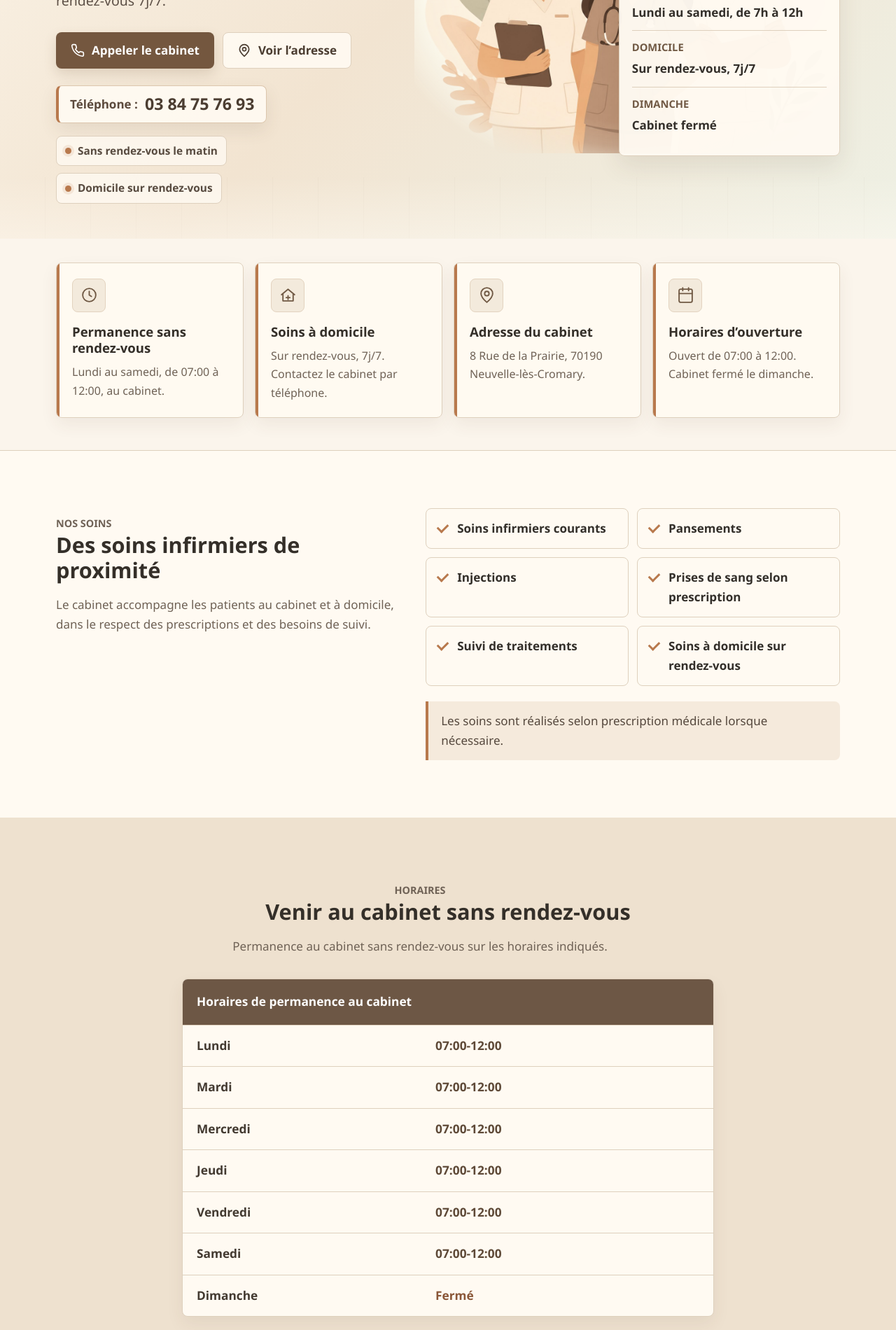
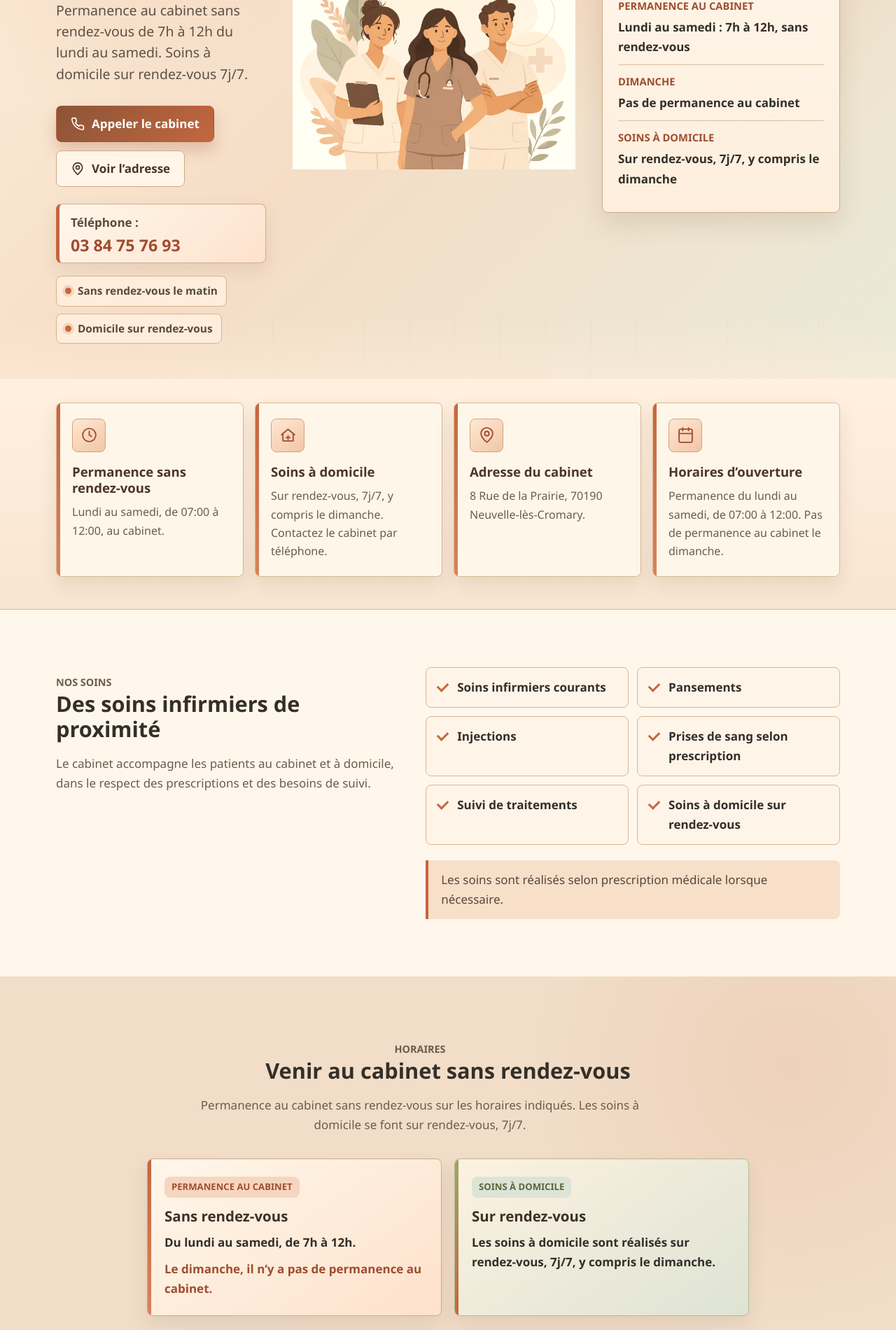
Before and after one commit to FlorentKurda/Vitrine-Infirmiere, a plain HTML site: page index.html in a window 1280 px wide. Shown: the part 448-2348 px from the top of the page at 70% size. Drawn offline with Linux system fonts and the light colour scheme.

Commit message:
Update 6

```diff
--- a/index.html
+++ b/index.html
@@ -124,27 +124,28 @@
                 class="hero-illustration-img"
               >
             </div>
-            <aside class="hero-panel" aria-label="Informations essentielles">
+          </div>
+
+          <aside class="hero-panel reveal" aria-label="Informations essentielles">
             <div class="status-line">
               <span class="status-dot" aria-hidden="true"></span>
               <span>Permanence au cabinet : lundi au samedi, 07:00-12:00</span>
             </div>
             <dl class="hero-facts">
               <div>
-                  <dt>Sans rendez-vous</dt>
-                  <dd>Lundi au samedi, de 7h à 12h</dd>
-                </div>
-                <div>
-                  <dt>Domicile</dt>
-                  <dd>Sur rendez-vous, 7j/7</dd>
+                <dt>Permanence au cabinet</dt>
+                <dd>Lundi au samedi : 7h à 12h, sans rendez-vous</dd>
               </div>
               <div>
                 <dt>Dimanche</dt>
-                  <dd>Cabinet fermé</dd>
+                <dd>Pas de permanence au cabinet</dd>
+              </div>
+              <div>
+                <dt>Soins à domicile</dt>
+                <dd>Sur rendez-vous, 7j/7, y compris le dimanche</dd>
               </div>
             </dl>
           </aside>
-          </div>
         </div>
       </section>
 
@@ -169,7 +170,7 @@
               </svg>
             </span>
             <h2>Soins à domicile</h2>
-            <p>Sur rendez-vous, 7j/7. Contactez le cabinet par téléphone.</p>
+            <p>Sur rendez-vous, 7j/7, y compris le dimanche. Contactez le cabinet par téléphone.</p>
           </article>
           <article class="info-card reveal">
             <span class="icon-badge" aria-hidden="true">
@@ -189,7 +190,7 @@
               </svg>
             </span>
             <h2>Horaires d’ouverture</h2>
-            <p>Ouvert de 07:00 à 12:00. Cabinet fermé le dimanche.</p>
+            <p>Permanence du lundi au samedi, de 07:00 à 12:00. Pas de permanence au cabinet le dimanche.</p>
           </article>
         </div>
       </section>
@@ -225,7 +226,20 @@
           <div class="section-heading centered reveal">
             <p class="eyebrow">Horaires</p>
             <h2>Venir au cabinet sans rendez-vous</h2>
-            <p>Permanence au cabinet sans rendez-vous sur les horaires indiqués.</p>
+            <p>Permanence au cabinet sans rendez-vous sur les horaires indiqués. Les soins à domicile se font sur rendez-vous, 7j/7.</p>
+          </div>
+          <div class="hours-summary reveal" aria-label="Synthèse des horaires">
+            <article>
+              <span class="summary-kicker">Permanence au cabinet</span>
+              <h3>Sans rendez-vous</h3>
+              <p>Du lundi au samedi, de 7h à 12h.</p>
+              <p class="summary-note">Le dimanche, il n’y a pas de permanence au cabinet.</p>
+            </article>
+            <article class="home-summary">
+              <span class="summary-kicker">Soins à domicile</span>
+              <h3>Sur rendez-vous</h3>
+              <p>Les soins à domicile sont réalisés sur rendez-vous, 7j/7, y compris le dimanche.</p>
+            </article>
           </div>
           <div class="hours-wrap reveal">
             <table class="hours-table">
@@ -257,7 +271,7 @@
                 </tr>
                 <tr class="closed-row">
                   <th scope="row">Dimanche</th>
-                  <td>Fermé</td>
+                  <td>Pas de permanence au cabinet</td>
                 </tr>
               </tbody>
             </table>
@@ -271,7 +285,7 @@
             <p class="eyebrow">Soins à domicile</p>
             <h2>Organiser un passage à domicile</h2>
             <p>
-              Les soins à domicile sont réalisés sur rendez-vous 7j/7.
+              Les soins à domicile sont réalisés sur rendez-vous 7j/7, y compris le dimanche.
               Pour organiser un passage, contactez directement le cabinet par téléphone.
             </p>
           </div>
@@ -382,7 +396,7 @@
         </div>
         <div>
           <span>Horaires</span>
-          <p>Lundi au samedi : 07:00-12:00<br>Dimanche : fermé</p>
+          <p>Permanence : lundi au samedi, 07:00-12:00<br>Dimanche : pas de permanence au cabinet<br>Soins à domicile : sur rendez-vous, 7j/7</p>
         </div>
       </div>
       <div class="container footer-bottom">
--- a/styles.css
+++ b/styles.css
@@ -1,21 +1,24 @@
 :root {
-  --color-bg: #f7f0e5;
-  --color-surface: #fffaf2;
-  --color-surface-strong: #ffffff;
-  --color-soft: #efe4d4;
-  --color-linen: #f3eadc;
-  --color-line: #ded0bd;
+  --color-bg: #f8eadc;
+  --color-surface: #fff7eb;
+  --color-surface-strong: #fffaf2;
+  --color-soft: #f0dcc8;
+  --color-linen: #f4e1cb;
+  --color-line: #d9bea0;
   --color-text: #332f2a;
-  --color-muted: #6f6256;
-  --color-primary: #705944;
-  --color-primary-dark: #4b3d31;
-  --color-blue: #eadcc9;
-  --color-sage: #dce4d5;
-  --color-accent: #8a7f63;
-  --color-copper: #b8794d;
-  --color-copper-soft: #f3dfcb;
-  --color-alert: #fff3d8;
-  --shadow-soft: 0 14px 34px rgba(78, 61, 43, 0.1);
+  --color-muted: #6d5b4e;
+  --color-primary: #76503a;
+  --color-primary-dark: #4a3428;
+  --color-blue: #f0d5bf;
+  --color-sage: #cbd9bf;
+  --color-accent: #9a7044;
+  --color-copper: #c4673f;
+  --color-copper-dark: #9f4d2f;
+  --color-copper-soft: #f6d5bf;
+  --color-terracotta: #d9825b;
+  --color-peach: #fde3cf;
+  --color-alert: #fff0cd;
+  --shadow-soft: 0 16px 34px rgba(91, 58, 36, 0.13);
   --radius: 8px;
   --container: 1120px;
 }
@@ -31,7 +34,7 @@ html {
 body {
   margin: 0;
   background:
-    linear-gradient(180deg, #fbf6ee 0, var(--color-bg) 56%, #f4eadc 100%);
+    linear-gradient(180deg, #fff4e7 0, var(--color-bg) 50%, #f2d8c4 100%);
   color: var(--color-text);
   font-family: "Segoe UI", Arial, Helvetica, sans-serif;
   font-size: 17px;
@@ -152,9 +155,9 @@ select {
   place-items: center;
   flex: 0 0 auto;
   border-radius: 50%;
-  background: #f4eadc;
-  color: var(--color-primary);
-  border: 1px solid rgba(184, 121, 77, 0.22);
+  background: linear-gradient(145deg, #fff2df, #f3d0b5);
+  color: var(--color-copper-dark);
+  border: 1px solid rgba(196, 103, 63, 0.35);
 }
 
 .brand-mark svg {
@@ -185,8 +188,8 @@ select {
 
 .site-nav a:hover,
 .site-nav a:focus-visible {
-  background: var(--color-linen);
-  color: var(--color-primary-dark);
+  background: #f7dfc9;
+  color: var(--color-copper-dark);
 }
 
 .header-call {
@@ -196,7 +199,7 @@ select {
   min-height: 48px;
   padding: 0 16px;
   border-radius: var(--radius);
-  background: var(--color-primary);
+  background: linear-gradient(135deg, #8b5c3d, var(--color-copper-dark));
   color: #ffffff;
   text-decoration: none;
   font-weight: 700;
@@ -205,7 +208,7 @@ select {
 
 .header-call:hover,
 .header-call:focus-visible {
-  background: var(--color-primary-dark);
+  background: linear-gradient(135deg, var(--color-copper-dark), #7d3e28);
 }
 
 .header-call svg,
@@ -271,7 +274,9 @@ select {
 
 .section-band {
   background:
-    linear-gradient(135deg, #fbf4e8 0%, #f2e4d1 48%, #eef0e4 100%);
+    radial-gradient(circle at 14% 18%, rgba(217, 130, 91, 0.16), transparent 28%),
+    radial-gradient(circle at 78% 24%, rgba(196, 103, 63, 0.13), transparent 30%),
+    linear-gradient(135deg, #fff1df 0%, #f5ddc6 48%, #e9ead8 100%);
 }
 
 .hero {
@@ -283,9 +288,14 @@ select {
 .hero::before {
   content: "";
   position: absolute;
-  inset: 28px 0 auto;
-  height: 1px;
-  background: linear-gradient(90deg, transparent, rgba(112, 89, 68, 0.22), transparent);
+  right: 9%;
+  top: 34px;
+  width: 132px;
+  height: 132px;
+  border: 1px solid rgba(196, 103, 63, 0.2);
+  border-radius: 52% 48% 60% 40%;
+  background: rgba(255, 247, 235, 0.35);
+  pointer-events: none;
 }
 
 .hero::after {
@@ -294,8 +304,8 @@ select {
   inset: auto 0 0;
   height: 88px;
   background:
-    linear-gradient(180deg, transparent, rgba(255, 250, 242, 0.46)),
-    repeating-linear-gradient(90deg, transparent 0 64px, rgba(112, 89, 68, 0.035) 64px 65px);
+    linear-gradient(180deg, transparent, rgba(255, 236, 216, 0.52)),
+    repeating-linear-gradient(90deg, transparent 0 64px, rgba(196, 103, 63, 0.055) 64px 65px);
   pointer-events: none;
 }
 
@@ -303,8 +313,8 @@ select {
   position: relative;
   z-index: 1;
   display: grid;
-  grid-template-columns: minmax(0, 0.88fr) minmax(520px, 1.12fr);
-  gap: 34px;
+  grid-template-columns: minmax(300px, 1fr) minmax(340px, 430px) minmax(280px, 340px);
+  gap: clamp(24px, 3vw, 46px);
   align-items: center;
 }
 
@@ -322,19 +332,18 @@ select {
 
 .hero-visual {
   position: relative;
-  min-height: 520px;
   display: grid;
-  align-items: center;
+  place-items: center;
 }
 
 .hero-visual::before {
   content: "";
   position: absolute;
-  inset: 34px 10px 54px 42px;
+  inset: 9% 0 10%;
   border-radius: 38% 62% 44% 56%;
   background:
-    radial-gradient(circle at 74% 22%, rgba(184, 121, 77, 0.14), transparent 30%),
-    linear-gradient(145deg, rgba(255, 250, 242, 0.64), rgba(239, 228, 212, 0.62));
+    radial-gradient(circle at 74% 22%, rgba(217, 130, 91, 0.2), transparent 30%),
+    linear-gradient(145deg, rgba(255, 247, 235, 0.74), rgba(242, 204, 174, 0.68));
   pointer-events: none;
 }
 
@@ -345,20 +354,16 @@ select {
   top: 12%;
   width: 88px;
   height: 88px;
-  border: 1px solid rgba(184, 121, 77, 0.18);
+  border: 1px solid rgba(196, 103, 63, 0.24);
   border-radius: 50%;
   pointer-events: none;
 }
 
 .hero-illustration-wrap {
   position: relative;
-  z-index: 1;
-  width: min(100%, 700px);
+  z-index: 0;
+  width: min(100%, 430px);
   margin-inline: auto;
-  -webkit-mask-image:
-    radial-gradient(ellipse at 52% 47%, #000 58%, rgba(0, 0, 0, 0.8) 68%, transparent 83%);
-  mask-image:
-    radial-gradient(ellipse at 52% 47%, #000 58%, rgba(0, 0, 0, 0.8) 68%, transparent 83%);
 }
 
 .hero-illustration-img {
@@ -369,12 +374,12 @@ select {
   height: auto;
   object-fit: contain;
   mix-blend-mode: multiply;
-  filter: saturate(0.98) sepia(0.08) contrast(0.98);
+  filter: saturate(1.08) sepia(0.08) contrast(1.01);
 }
 
 .eyebrow {
   margin: 0 0 12px;
-  color: #6f513d;
+  color: var(--color-copper-dark);
   font-size: 0.9rem;
   font-weight: 700;
   letter-spacing: 0;
@@ -392,7 +397,7 @@ h1 {
   max-width: 720px;
   margin: 0;
   color: #2f2a25;
-  font-size: clamp(2rem, 3.6vw, 3.05rem);
+  font-size: clamp(2rem, 3.2vw, 2.85rem);
   line-height: 1.12;
   letter-spacing: 0;
 }
@@ -437,26 +442,27 @@ h2 {
 }
 
 .button-primary {
-  background: #74573f;
+  background: linear-gradient(135deg, #8a5437 0%, var(--color-copper) 100%);
   color: #ffffff;
-  box-shadow: 0 8px 18px rgba(116, 87, 63, 0.18);
+  box-shadow: 0 12px 22px rgba(159, 77, 47, 0.25);
 }
 
 .button-primary:hover,
 .button-primary:focus-visible {
-  background: var(--color-primary-dark);
+  background: linear-gradient(135deg, var(--color-copper-dark) 0%, #b75a36 100%);
+  box-shadow: 0 14px 26px rgba(159, 77, 47, 0.31);
 }
 
 .button-secondary {
-  background: rgba(255, 250, 242, 0.94);
-  border-color: var(--color-line);
+  background: rgba(255, 247, 235, 0.96);
+  border-color: #cfa982;
   color: var(--color-primary-dark);
 }
 
 .button-secondary:hover,
 .button-secondary:focus-visible {
-  border-color: #b8794d;
-  background: #f6eadc;
+  border-color: var(--color-copper);
+  background: #f9dcc5;
 }
 
 .phone-highlight {
@@ -468,17 +474,17 @@ h2 {
   margin: 24px 0 0;
   padding: 12px 16px;
   border: 1px solid var(--color-line);
-  border-color: #dcc6ad;
-  border-left: 4px solid var(--color-copper);
+  border-color: #d3ad8d;
+  border-left: 5px solid var(--color-copper);
   border-radius: var(--radius);
-  background: rgba(255, 250, 242, 0.94);
+  background: linear-gradient(135deg, rgba(255, 247, 235, 0.96), rgba(255, 227, 207, 0.88));
   color: #5b4a3d;
   font-weight: 700;
   box-shadow: 0 10px 24px rgba(92, 70, 48, 0.1);
 }
 
 .phone-highlight a {
-  color: var(--color-primary-dark);
+  color: var(--color-copper-dark);
   font-size: 1.45rem;
   line-height: 1.1;
   text-decoration: none;
@@ -499,9 +505,9 @@ h2 {
   gap: 9px;
   min-height: 38px;
   padding: 8px 12px;
-  border: 1px solid var(--color-line);
+  border: 1px solid #d6b38e;
   border-radius: var(--radius);
-  background: rgba(255, 250, 242, 0.78);
+  background: rgba(255, 240, 222, 0.88);
   font-size: 0.96rem;
 }
 
@@ -511,23 +517,22 @@ h2 {
   height: 9px;
   border-radius: 50%;
   background: var(--color-copper);
-  box-shadow: 0 0 0 4px rgba(184, 121, 77, 0.13);
+  box-shadow: 0 0 0 4px rgba(196, 103, 63, 0.17);
   flex: 0 0 auto;
 }
 
 .hero-panel {
-  position: absolute;
+  position: relative;
   overflow: hidden;
-  z-index: 2;
-  right: 0;
-  bottom: 28px;
-  width: min(338px, 52%);
+  z-index: 1;
+  width: 100%;
   margin: 0;
-  background: rgba(255, 250, 242, 0.96);
-  border: 1px solid var(--color-line);
+  background:
+    linear-gradient(180deg, rgba(255, 247, 235, 0.98), rgba(255, 239, 222, 0.94));
+  border: 1px solid #d2a985;
   border-radius: var(--radius);
   box-shadow: var(--shadow-soft);
-  padding: 18px;
+  padding: 22px;
 }
 
 .hero-panel::before {
@@ -535,7 +540,7 @@ h2 {
   position: absolute;
   inset: 0 0 auto;
   height: 4px;
-  background: linear-gradient(90deg, var(--color-primary), var(--color-copper));
+  background: linear-gradient(90deg, var(--color-primary), var(--color-copper), var(--color-terracotta));
 }
 
 .status-line {
@@ -544,8 +549,8 @@ h2 {
   gap: 10px;
   padding: 11px 12px;
   border-radius: var(--radius);
-  background: #f4eadc;
-  color: var(--color-primary-dark);
+  background: linear-gradient(135deg, #fae1c8, #f3c7aa);
+  color: #4e3325;
   font-weight: 700;
 }
 
@@ -554,7 +559,7 @@ h2 {
   height: 12px;
   border-radius: 50%;
   background: var(--color-copper);
-  box-shadow: 0 0 0 5px rgba(184, 121, 77, 0.14);
+  box-shadow: 0 0 0 5px rgba(196, 103, 63, 0.18);
   flex: 0 0 auto;
 }
 
@@ -573,7 +578,7 @@ h2 {
 }
 
 .hero-facts dt {
-  color: var(--color-primary);
+  color: var(--color-copper-dark);
   font-size: 0.92rem;
   font-weight: 700;
   text-transform: uppercase;
@@ -587,7 +592,8 @@ h2 {
 
 .quick-info {
   padding: 34px 0 46px;
-  background: #fbf5ec;
+  background:
+    linear-gradient(180deg, #fff0df 0%, #f8e5d1 100%);
   border-bottom: 1px solid var(--color-line);
 }
 
@@ -600,10 +606,10 @@ h2 {
 .info-card,
 .contact-card,
 .call-box {
-  background: rgba(255, 250, 242, 0.96);
-  border: 1px solid var(--color-line);
+  background: rgba(255, 247, 235, 0.97);
+  border: 1px solid #d8b894;
   border-radius: var(--radius);
-  box-shadow: 0 10px 24px rgba(78, 61, 43, 0.07);
+  box-shadow: 0 12px 26px rgba(91, 58, 36, 0.1);
 }
 
 .info-card {
@@ -616,8 +622,8 @@ h2 {
   content: "";
   position: absolute;
   inset: 0 auto 0 0;
-  width: 4px;
-  background: var(--color-copper);
+  width: 5px;
+  background: linear-gradient(180deg, var(--color-copper), var(--color-terracotta));
 }
 
 .icon-badge {
@@ -626,9 +632,9 @@ h2 {
   width: 48px;
   height: 48px;
   border-radius: var(--radius);
-  background: var(--color-linen);
-  color: var(--color-primary);
-  border: 1px solid #e3d3bf;
+  background: linear-gradient(145deg, #ffe8d2, #f2c5a6);
+  color: var(--color-copper-dark);
+  border: 1px solid #d5a27a;
 }
 
 .icon-badge svg {
@@ -645,6 +651,7 @@ h2 {
   margin-top: 16px;
   font-size: 1.16rem;
   line-height: 1.25;
+  color: #4d3529;
 }
 
 .info-card p {
@@ -659,7 +666,9 @@ h2 {
 }
 
 .section-soft {
-  background: #eee1cf;
+  background:
+    radial-gradient(circle at 88% 12%, rgba(217, 130, 91, 0.13), transparent 25%),
+    #f1ddc8;
 }
 
 .two-column,
@@ -710,9 +719,9 @@ h2 {
   position: relative;
   min-height: 54px;
   padding: 14px 16px 14px 44px;
-  border: 1px solid var(--color-line);
+  border: 1px solid #d9b792;
   border-radius: var(--radius);
-  background: #fffaf2;
+  background: #fff4e8;
   font-weight: 700;
 }
 
@@ -731,7 +740,7 @@ h2 {
 .note,
 .privacy-note {
   border-left: 4px solid var(--color-copper);
-  background: #f5eadc;
+  background: #f8dfc8;
   padding: 14px 18px;
   border-radius: 0 var(--radius) var(--radius) 0;
 }
@@ -747,14 +756,88 @@ h2 {
   color: #55483d;
 }
 
+.hours-summary {
+  display: grid;
+  grid-template-columns: repeat(2, minmax(0, 1fr));
+  gap: 18px;
+  margin: 34px auto 0;
+  max-width: 860px;
+}
+
+.hours-summary article {
+  position: relative;
+  overflow: hidden;
+  padding: 24px;
+  border: 1px solid #d4aa84;
+  border-radius: var(--radius);
+  background:
+    linear-gradient(145deg, rgba(255, 247, 235, 0.98), rgba(255, 226, 204, 0.9));
+  box-shadow: 0 12px 26px rgba(91, 58, 36, 0.1);
+}
+
+.hours-summary article::before {
+  content: "";
+  position: absolute;
+  inset: 0 auto 0 0;
+  width: 5px;
+  background: linear-gradient(180deg, var(--color-copper), var(--color-terracotta));
+}
+
+.hours-summary .home-summary {
+  border-color: #b4bd91;
+  background:
+    linear-gradient(145deg, rgba(253, 242, 225, 0.98), rgba(220, 228, 213, 0.92));
+}
+
+.hours-summary .home-summary::before {
+  background: linear-gradient(180deg, #9aa869, #c4673f);
+}
+
+.summary-kicker {
+  display: inline-flex;
+  align-items: center;
+  min-height: 30px;
+  padding: 4px 10px;
+  border-radius: var(--radius);
+  background: #f7d6bf;
+  color: var(--color-copper-dark);
+  font-size: 0.82rem;
+  font-weight: 800;
+  line-height: 1.2;
+  text-transform: uppercase;
+}
+
+.home-summary .summary-kicker {
+  background: #dce4d5;
+  color: #58663d;
+}
+
+.hours-summary h3 {
+  margin: 14px 0 0;
+  color: #3f3028;
+  font-size: 1.28rem;
+  line-height: 1.25;
+}
+
+.hours-summary p {
+  margin: 10px 0 0;
+  color: var(--color-text);
+  font-weight: 700;
+}
+
+.hours-summary .summary-note {
+  color: var(--color-copper-dark);
+  font-weight: 800;
+}
+
 .hours-wrap {
   max-width: 760px;
-  margin: 32px auto 0;
+  margin: 24px auto 0;
   overflow: hidden;
-  border: 1px solid var(--color-line);
+  border: 1px solid #d0a47e;
   border-radius: var(--radius);
-  background: #fffaf2;
-  box-shadow: 0 10px 24px rgba(78, 61, 43, 0.07);
+  background: #fff7eb;
+  box-shadow: 0 12px 26px rgba(91, 58, 36, 0.1);
 }
 
 .hours-table {
@@ -768,7 +851,7 @@ h2 {
   color: #ffffff;
   font-weight: 700;
   text-align: left;
-  background: #6d5745;
+  background: linear-gradient(135deg, #70513a, var(--color-copper-dark));
 }
 
 .hours-table th,
@@ -789,12 +872,12 @@ h2 {
 }
 
 .closed-row td {
-  color: #8a5637;
+  color: var(--color-copper-dark);
 }
 
 .home-care {
   padding: 68px 0;
-  border-top: 1px solid rgba(184, 121, 77, 0.12);
+  border-top: 1px solid rgba(196, 103, 63, 0.18);
   border-bottom: 1px solid rgba(112, 89, 68, 0.12);
 }
 
@@ -804,8 +887,9 @@ h2 {
 
 .call-box {
   padding: 28px 30px;
-  background: rgba(255, 250, 242, 0.96);
-  border-left: 4px solid var(--color-copper);
+  background:
+    linear-gradient(145deg, rgba(255, 247, 235, 0.98), rgba(255, 226, 204, 0.92));
+  border-left: 5px solid var(--color-copper);
 }
 
 .call-label {
@@ -820,7 +904,7 @@ h2 {
 .call-box > a,
 .contact-phone {
   display: inline-block;
-  color: var(--color-primary-dark);
+  color: var(--color-copper-dark);
   font-size: clamp(1.75rem, 3.2vw, 2.35rem);
   font-weight: 800;
   line-height: 1.12;
@@ -1064,6 +1148,35 @@ address {
   }
 }
 
+@media (max-width: 1100px) {
+  .hero-grid {
+    grid-template-columns: minmax(0, 1fr) minmax(300px, 380px);
+    gap: 30px 34px;
+    align-items: center;
+  }
+
+  .hero-content {
+    grid-column: 1;
+    grid-row: 1 / span 2;
+  }
+
+  .hero-visual {
+    grid-column: 2;
+    grid-row: 1;
+  }
+
+  .hero-panel {
+    grid-column: 2;
+    grid-row: 2;
+    width: min(100%, 340px);
+    justify-self: center;
+  }
+
+  .hero-illustration-wrap {
+    width: min(100%, 380px);
+  }
+}
+
 @media (max-width: 980px) {
   .header-inner {
     gap: 12px;
@@ -1120,6 +1233,13 @@ address {
     gap: 30px;
   }
 
+  .hero-content,
+  .hero-visual,
+  .hero-panel {
+    grid-column: auto;
+    grid-row: auto;
+  }
+
   .hero-visual {
     min-height: auto;
     align-items: start;
@@ -1140,15 +1260,17 @@ address {
   }
 
   .hero-panel {
-    position: relative;
-    right: auto;
-    bottom: auto;
     width: min(100%, 520px);
-    margin: -46px auto 0;
+    margin: 0 auto;
   }
 
   .quick-grid {
     grid-template-columns: repeat(2, minmax(0, 1fr));
+  }
+
+  .hours-summary {
+    grid-template-columns: 1fr;
+    max-width: 560px;
   }
 
   .footer-grid {
@@ -1243,15 +1365,11 @@ address {
 
   .hero-illustration-wrap {
     width: min(100%, 430px);
-    -webkit-mask-image:
-      radial-gradient(ellipse at 52% 48%, #000 60%, rgba(0, 0, 0, 0.82) 70%, transparent 86%);
-    mask-image:
-      radial-gradient(ellipse at 52% 48%, #000 60%, rgba(0, 0, 0, 0.82) 70%, transparent 86%);
   }
 
   .hero-panel {
     width: 100%;
-    margin: -16px 0 0;
+    margin: 0;
   }
 
   .hero-panel,
@@ -1271,6 +1389,7 @@ address {
   }
 
   .quick-grid,
+  .hours-summary,
   .care-list ul {
     grid-template-columns: 1fr;
   }
--- a/work/validate-static.js
+++ b/work/validate-static.js
@@ -77,6 +77,10 @@ async function fetchText(url) {
       hasEmergencyNotice: index.text.includes("15 ou le 112"),
       hasBuildingPhoto: index.text.includes("assets/maison-sante-verjoulot.jpg"),
       hasHeroIllustration: index.text.includes("assets/illustration-infirmiers.jpg"),
+      hasSundayOfficeClarification: index.text.includes("Pas de permanence au cabinet"),
+      hasSundayHomeCareClarification: index.text.includes("y compris le dimanche"),
+      avoidsAmbiguousSundayClosed: !index.text.includes("Dimanche : fermé") && !index.text.includes("Cabinet fermé"),
+      hasHoursSummaryCards: index.text.includes("hours-summary"),
       hasResponsiveCss: css.text.includes("@media (max-width: 680px)"),
       hasMenuScript: js.text.includes("data-menu-toggle"),
     };
```
Lines whose indentation alone changed are shown as unchanged.
